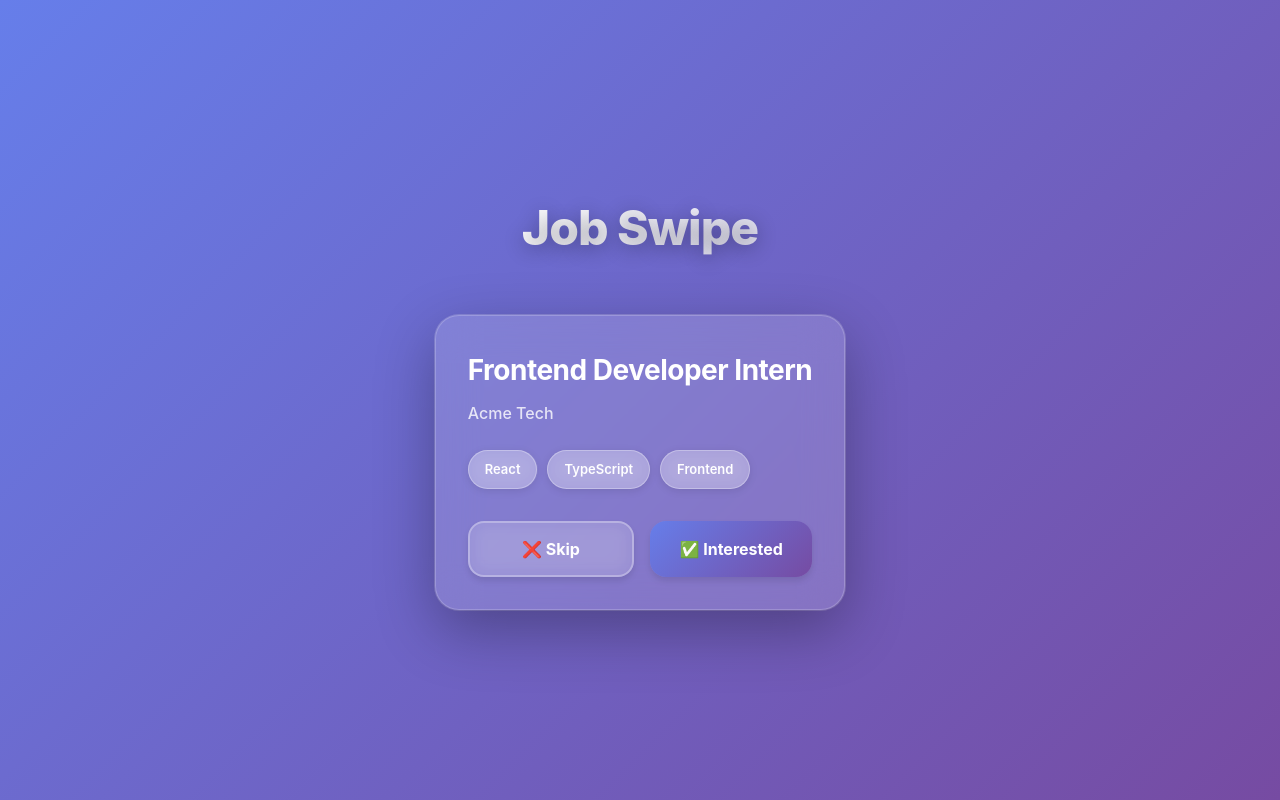
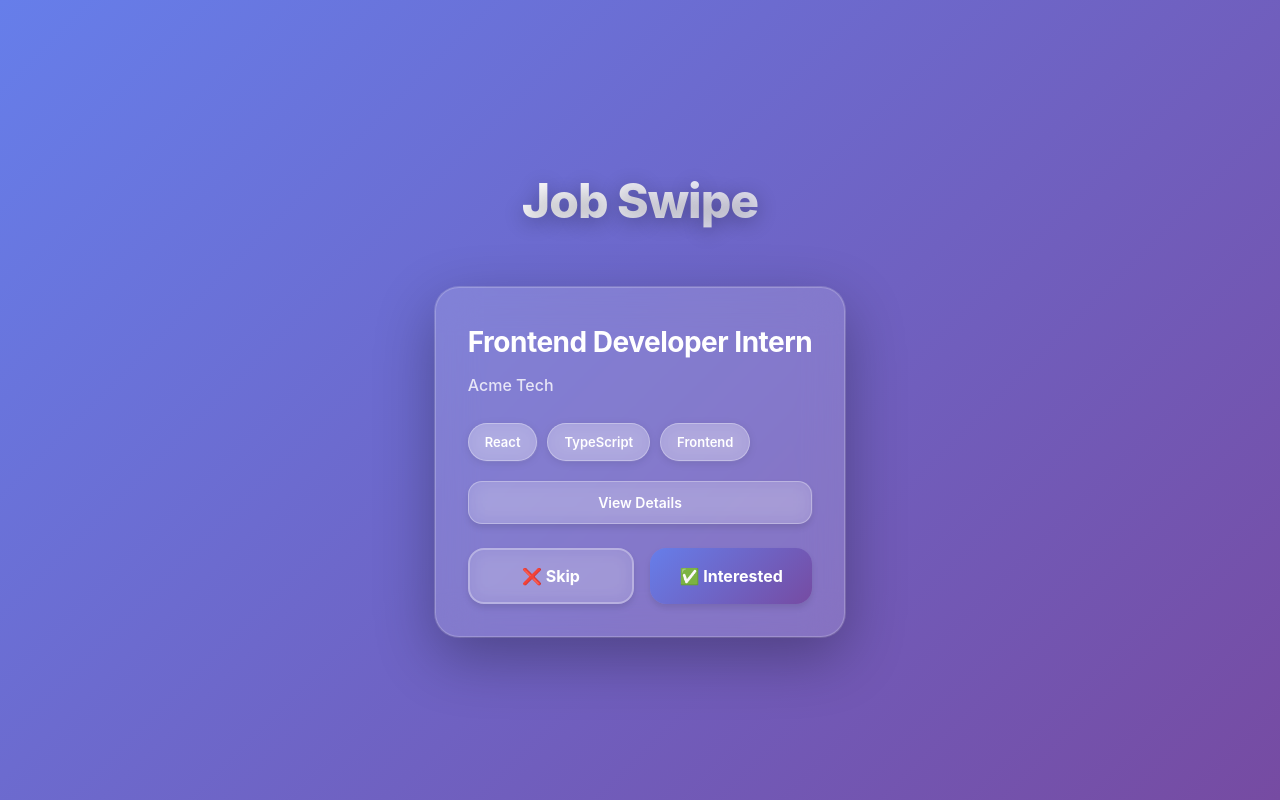
Before and after one commit to mahakVishwa/job-swipe-frontend, a React (Vite) app: page / in a window 1280 px wide. Built offline with nearby package versions, Linux system fonts and the light colour scheme.

Commit message:
Wire job detail modal into swipe flow

```diff
--- a/src/components/job/JobCard.tsx
+++ b/src/components/job/JobCard.tsx
@@ -9,9 +9,15 @@ interface JobCardProps {
   job: Job;
   onSkip: () => void;
   onInterested: () => void;
+  onViewDetails: () => void;
 }
 
-const JobCard = ({ job, onSkip, onInterested }: JobCardProps) => {
+const JobCard = ({
+  job,
+  onSkip,
+  onInterested,
+  onViewDetails,
+}: JobCardProps) => {
   const x = useMotionValue(0);
 
   const rotate = useTransform(x, [-200, 200], [-10, 10]);
@@ -140,9 +146,27 @@ const JobCard = ({ job, onSkip, onInterested }: JobCardProps) => {
         ))}
       </div>
 
+      {/* View Details */}
+      <button
+        onClick={onViewDetails}
+        style={{
+          marginTop: "20px",
+          width: "100%",
+          padding: "12px",
+          borderRadius: "14px",
+          background: "rgba(255, 255, 255, 0.15)",
+          border: "1px solid rgba(255, 255, 255, 0.3)",
+          color: "#ffffff",
+          fontSize: "14px",
+          fontWeight: "600",
+        }}
+      >
+        View Details
+      </button>
+
       <div
         style={{
-          marginTop: "32px",
+          marginTop: "24px",
           display: "flex",
           gap: "16px",
         }}
--- /dev/null
+++ b/src/components/job/JobDetailModal.tsx
@@ -0,0 +1,93 @@
+import type { Job } from "../../types/job.types";
+
+interface JobDetailModalProps {
+  job: Job;
+  onClose: () => void;
+}
+
+const JobDetailModal = ({ job, onClose }: JobDetailModalProps) => {
+  return (
+    <div
+      style={{
+        position: "fixed",
+        inset: 0,
+        background: "rgba(0,0,0,0.6)",
+        backdropFilter: "blur(6px)",
+        display: "flex",
+        alignItems: "center",
+        justifyContent: "center",
+        zIndex: 50,
+      }}
+      onClick={onClose}
+    >
+      <div
+        onClick={(e) => e.stopPropagation()}
+        style={{
+          background: "rgba(255,255,255,0.15)",
+          backdropFilter: "blur(20px)",
+          borderRadius: "24px",
+          padding: "32px",
+          width: "90%",
+          maxWidth: "520px",
+          color: "#fff",
+          boxShadow: "0 20px 60px rgba(0,0,0,0.4)",
+        }}
+      >
+        <h2 style={{ marginBottom: "8px" }}>{job.title}</h2>
+        <p style={{ opacity: 0.85 }}>{job.company}</p>
+
+        {/* Eligibility */}
+        <div style={{ marginTop: "20px" }}>
+          <h4 style={{ marginBottom: "8px" }}>Eligibility</h4>
+
+          <div style={{ display: "flex", gap: "10px", flexWrap: "wrap" }}>
+            <span style={badgeStyle}>
+              Min CGPA: {job.eligibility.minCgpa}
+            </span>
+
+            {job.eligibility.branches.map((branch) => (
+              <span key={branch} style={badgeStyle}>
+                {branch}
+              </span>
+            ))}
+          </div>
+        </div>
+
+        {/* Description */}
+        <div style={{ marginTop: "24px" }}>
+          <h4 style={{ marginBottom: "8px" }}>Job Description</h4>
+          <p style={{ opacity: 0.9, lineHeight: 1.6 }}>
+            {job.description}
+          </p>
+        </div>
+
+        <button
+          onClick={onClose}
+          style={{
+            marginTop: "28px",
+            width: "100%",
+            padding: "14px",
+            borderRadius: "14px",
+            border: "none",
+            background: "linear-gradient(135deg, #667eea, #764ba2)",
+            color: "#fff",
+            fontWeight: 700,
+          }}
+        >
+          Close
+        </button>
+      </div>
+    </div>
+  );
+};
+
+const badgeStyle = {
+  padding: "8px 14px",
+  borderRadius: "999px",
+  background: "rgba(255,255,255,0.25)",
+  border: "1px solid rgba(255,255,255,0.3)",
+  fontSize: "13px",
+  fontWeight: 600,
+};
+
+export default JobDetailModal;
--- a/src/pages/JobSwipe.tsx
+++ b/src/pages/JobSwipe.tsx
@@ -3,6 +3,7 @@ import { fetchJobs } from "../api/jobs.api";
 import type { Job } from "../types/job.types";
 import JobCard from "../components/job/JobCard";
 import ApplyConfirmation from "./ApplyConfirmation";
+import JobDetailModal from "../components/job/JobDetailModal";
 import { calculateATS } from "../utils/ats.mock";
 import { AnimatePresence } from "framer-motion";
 
@@ -12,6 +13,8 @@ const JobSwipe = () => {
 
   const [appliedJob, setAppliedJob] = useState<Job | null>(null);
   const [atsResult, setAtsResult] = useState<any>(null);
+
+  const [selectedJob, setSelectedJob] = useState<Job | null>(null);
 
   useEffect(() => {
     fetchJobs().then(setJobs);
@@ -106,6 +109,7 @@ const JobSwipe = () => {
                 job={currentJob}
                 onSkip={handleSkip}
                 onInterested={handleInterested}
+                onViewDetails={() => setSelectedJob(currentJob)}
               />
             )}
           </AnimatePresence>
@@ -119,6 +123,13 @@ const JobSwipe = () => {
           onContinue={handleContinue}
         />
       )}
+
+      {selectedJob && (
+        <JobDetailModal
+          job={selectedJob}
+          onClose={() => setSelectedJob(null)}
+        />
+      )}
     </div>
   );
 };
```
